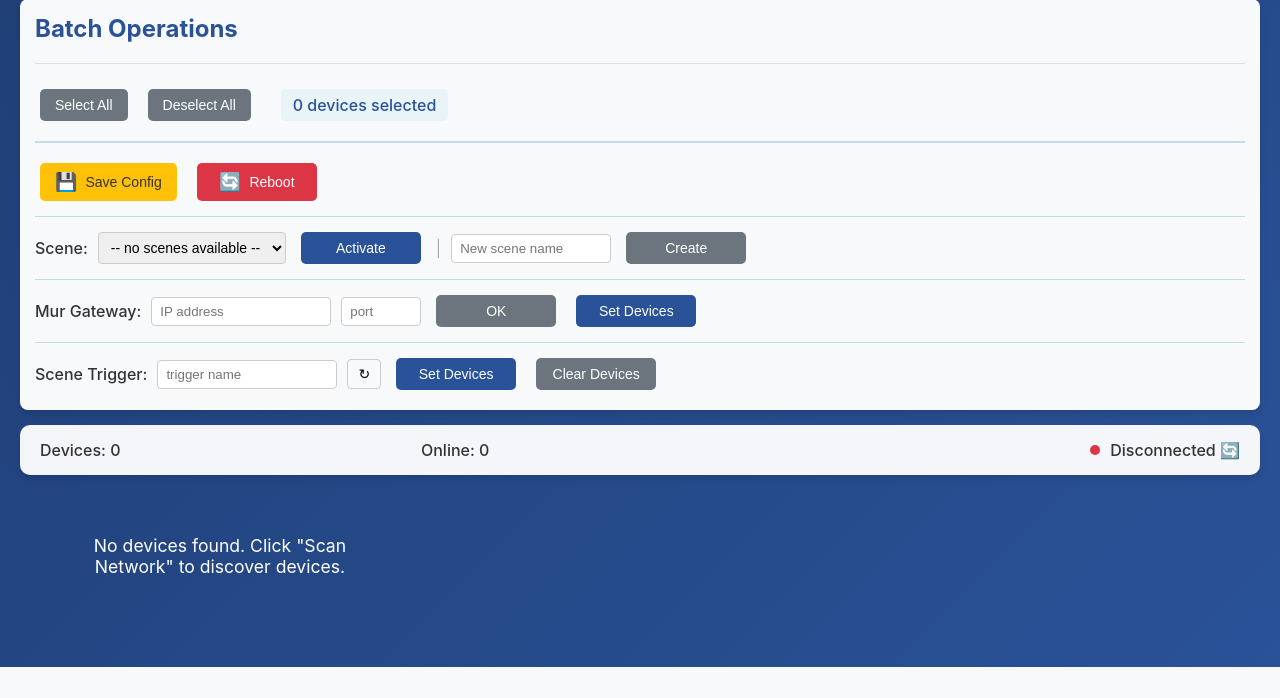
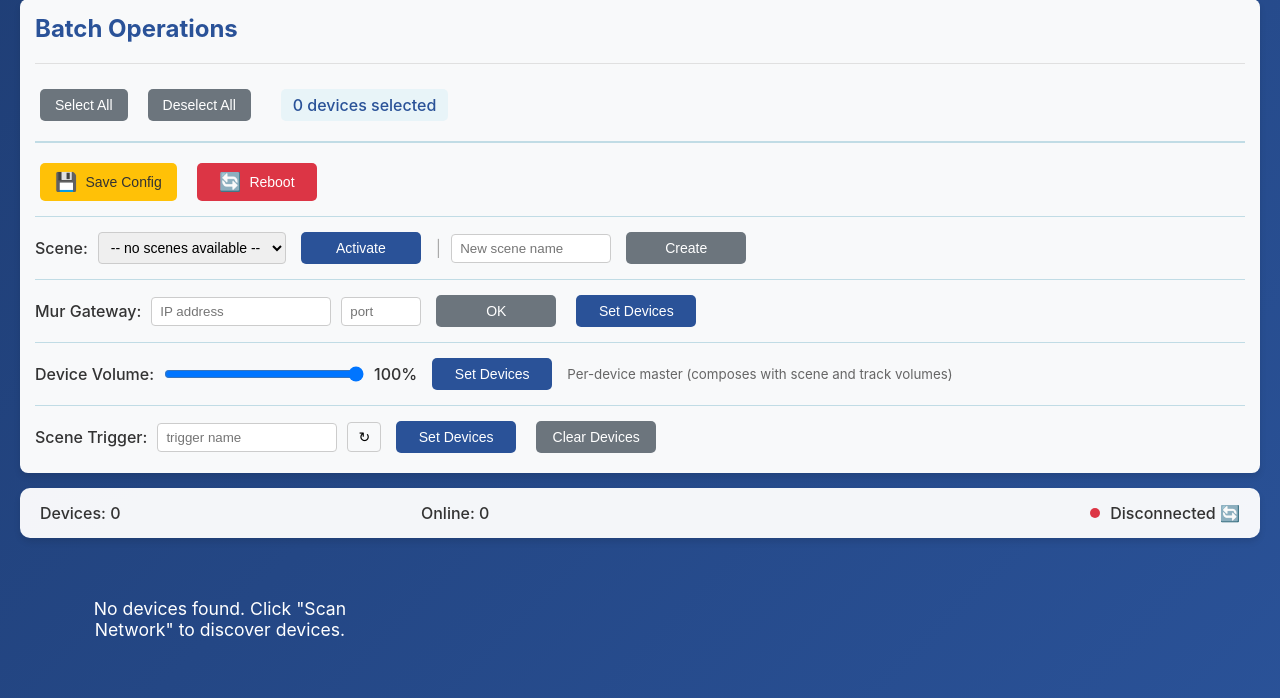
Before and after one commit to bbulkow/Murmura, a Flask app: page / in a window 1280 px wide. Shown: the part 310-1008 px from the top of the page. Before the commit the page ends 977 px from the top, so only its background shows below. Run offline with Flask 3, Linux system fonts and the light colour scheme; data that the repository does not hold is empty.

Commit message:
Create a "global volume" per device that can be changed rapidly and effects all scenes.

```diff
--- a/mur-config-server/app.py
+++ b/mur-config-server/app.py
@@ -994,6 +994,50 @@ def batch_set_mur_gateway():
 # have been removed. Use POST /api/device/<id>/scenes to patch track
 # properties within a scene instead.
 
+@app.route('/api/batch/device-volume', methods=['POST'])
+def batch_set_device_volume():
+    """Set per-device master volume on multiple devices (via /api/device)."""
+    data = request.json
+    device_ids = data.get('device_ids', [])
+    device_volume = data.get('device_volume')
+
+    if device_volume is None:
+        return jsonify({'error': 'Missing required field: device_volume'}), 400
+    try:
+        device_volume = int(device_volume)
+    except (TypeError, ValueError):
+        return jsonify({'error': 'device_volume must be an integer 0-100'}), 400
+    if device_volume < 0 or device_volume > 100:
+        return jsonify({'error': 'device_volume must be between 0 and 100'}), 400
+
+    logger.info(f"Batch setting device_volume to {device_volume} for {len(device_ids)} devices")
+    results = []
+
+    for device_id in device_ids:
+        device = registry.get_device(device_id)
+        if device:
+            try:
+                response = requests.post(
+                    f"http://{device.get('ip_address')}/api/device",
+                    json={'device_volume': device_volume},
+                    timeout=2
+                )
+                if response.status_code == 200:
+                    device['device_volume'] = device_volume
+                    registry.update_device(device)
+                    results.append({'device_id': device_id, 'status': 'success'})
+                    logger.debug(f"Set device_volume on {device_id} to {device_volume}%")
+                else:
+                    results.append({'device_id': device_id, 'status': 'failed'})
+                    logger.warning(f"Failed to set device_volume on {device_id}: HTTP {response.status_code}")
+            except requests.RequestException as e:
+                results.append({'device_id': device_id, 'status': 'error'})
+                logger.error(f"Error setting device_volume on {device_id}: {e}")
+        else:
+            results.append({'device_id': device_id, 'status': 'not_found'})
+
+    return jsonify({'results': results})
+
 @app.route('/api/batch/play', methods=['POST'])
 def batch_control_playback():
     """Control playback for multiple devices via scenes API."""
--- a/mur-config-server/static/js/app.js
+++ b/mur-config-server/static/js/app.js
@@ -117,6 +117,13 @@ function attachEventListeners() {
     document.getElementById('batchSetSceneTriggerBtn').addEventListener('click', batchSetSceneTrigger);
     document.getElementById('batchClearSceneTriggerBtn').addEventListener('click', batchClearSceneTrigger);
     document.getElementById('batchRefreshSceneTriggers').addEventListener('click', refreshBatchSceneTriggerList);
+    document.getElementById('batchSetDeviceVolumeBtn').addEventListener('click', batchSetDeviceVolume);
+    const bdv = document.getElementById('batchDeviceVolumeInput');
+    if (bdv) {
+        bdv.addEventListener('input', () => {
+            document.getElementById('batchDeviceVolumeValue').textContent = bdv.value + '%';
+        });
+    }
 
     // Clear datalist inputs on focus so dropdown shows all options (browser filters by current value)
     document.querySelectorAll('input[list]').forEach(input => {
@@ -146,6 +153,17 @@ function attachEventListeners() {
         modalVolumeValue.textContent = this.value;
         setDeviceGlobalVolume(this.value);
     });
+
+    const modalDeviceVolume = document.getElementById('modalDeviceVolume');
+    const modalDeviceVolumeValue = document.getElementById('modalDeviceVolumeValue');
+    if (modalDeviceVolume && modalDeviceVolumeValue) {
+        modalDeviceVolume.addEventListener('input', function() {
+            modalDeviceVolumeValue.textContent = this.value;
+        });
+        modalDeviceVolume.addEventListener('change', function() {
+            setDeviceDeviceVolume(this.value);
+        });
+    }
 
     // Network config modal controls
     document.querySelector('.close-network').addEventListener('click', closeNetworkModal);
@@ -618,6 +636,22 @@ async function openDeviceModal(device) {
     volumeSlider.value = actualVolume;
     volumeValue.textContent = actualVolume;
 
+    // Device volume (per-device master) — fetched from the device endpoint
+    const deviceVolSlider = document.getElementById('modalDeviceVolume');
+    const deviceVolValue = document.getElementById('modalDeviceVolumeValue');
+    if (deviceVolSlider && deviceVolValue) {
+        const dv = (typeof device.device_volume === 'number') ? device.device_volume : 100;
+        deviceVolSlider.value = dv;
+        deviceVolValue.textContent = dv;
+    }
+    // Fetch fresh device_volume asynchronously (device.device_volume may be stale from registry)
+    fetch(`/api/device/${currentDevice}`).then(r => r.ok ? r.json() : null).then(data => {
+        if (data && typeof data.device_volume === 'number' && deviceVolSlider) {
+            deviceVolSlider.value = data.device_volume;
+            deviceVolValue.textContent = data.device_volume;
+        }
+    }).catch(() => {});
+
     // Display loop information if available
     const loopsSection = document.getElementById('loopsSection');
     const loopsConfig = document.getElementById('loopsConfig');
@@ -826,6 +860,25 @@ async function setDeviceGlobalVolume(volume) {
         }
     } catch (error) {
         console.error('Error setting volume:', error);
+    }
+}
+
+async function setDeviceDeviceVolume(volume) {
+    if (!currentDevice) return;
+    try {
+        const response = await fetch('/api/batch/device-volume', {
+            method: 'POST',
+            headers: {'Content-Type': 'application/json'},
+            body: JSON.stringify({
+                device_ids: [currentDevice],
+                device_volume: parseInt(volume)
+            })
+        });
+        if (!response.ok) {
+            console.error('Failed to set device_volume');
+        }
+    } catch (error) {
+        console.error('Error setting device_volume:', error);
     }
 }
 
@@ -1540,6 +1593,37 @@ async function batchSetGateway() {
     }
 }
 
+// Batch set per-device master volume on selected devices
+async function batchSetDeviceVolume() {
+    const input = document.getElementById('batchDeviceVolumeInput');
+    const volume = parseInt(input.value, 10);
+    if (isNaN(volume) || volume < 0 || volume > 100) {
+        showError('Device volume must be 0-100');
+        return;
+    }
+
+    const targetDevices = Array.from(selectedDevices);
+    if (targetDevices.length === 0) {
+        showError('No devices selected');
+        return;
+    }
+
+    try {
+        const response = await fetch('/api/batch/device-volume', {
+            method: 'POST',
+            headers: {'Content-Type': 'application/json'},
+            body: JSON.stringify({ device_ids: targetDevices, device_volume: volume })
+        });
+        const data = await response.json();
+        const successCount = (data.results || []).filter(r => r.status === 'success').length;
+        showSuccess(`Device volume ${volume}% set on ${successCount}/${targetDevices.length} device(s)`);
+        setTimeout(loadDevices, 1000);
+    } catch (error) {
+        console.error('Error setting device volume:', error);
+        showError('Failed to set device volume');
+    }
+}
+
 // Persist the last-used Mur Gateway to server config
 async function saveLastGateway(ip, port) {
     try {
--- a/mur-config-server/templates/device_detail.html
+++ b/mur-config-server/templates/device_detail.html
@@ -120,6 +120,12 @@
                 <button onclick="hideMurGatewayEdit()" class="btn btn-secondary" style="padding: 4px 12px; font-size: 13px;">Cancel</button>
             </div>
             <div class="info-row" style="margin-top: 10px; display: flex; align-items: center; flex-wrap: wrap; gap: 8px;">
+                <span class="info-label" style="display: inline-block; width: 120px;">Device Volume:</span>
+                <input type="range" id="deviceVolumeSlider" min="0" max="100" value="100" style="width: 220px;">
+                <span id="deviceVolumeValue" style="min-width: 40px; font-weight: 500;">100%</span>
+                <small style="color: #666;">per-device master — composes with scene and track volumes</small>
+            </div>
+            <div class="info-row" style="margin-top: 10px; display: flex; align-items: center; flex-wrap: wrap; gap: 8px;">
                 <span class="info-label" style="display: inline-block; width: 120px;">Scene Trigger:</span>
                 <span id="sceneTriggerDisplay" style="color: #555;">--</span>
                 <button onclick="showSceneTriggerEdit()" class="btn btn-secondary" style="padding: 2px 10px; font-size: 12px;">Set</button>
--- a/mur-config-server/templates/index.html
+++ b/mur-config-server/templates/index.html
@@ -75,6 +75,16 @@
                 </div>
 
                 <div class="batch-action-controls" style="display: flex; gap: 10px; align-items: center; flex-wrap: wrap; margin-top: 10px; padding-top: 10px; border-top: 1px solid #c1dce5;">
+                    <label style="font-weight: 500; white-space: nowrap;">Device Volume:</label>
+                    <input type="range" id="batchDeviceVolumeInput" min="0" max="100" value="100" style="width: 200px;">
+                    <span id="batchDeviceVolumeValue" style="min-width: 40px; font-weight: 500;">100%</span>
+                    <button id="batchSetDeviceVolumeBtn" class="btn btn-batch btn-primary" style="padding: 8px 15px; font-size: 14px;">
+                        Set Devices
+                    </button>
+                    <small style="color: #666;">Per-device master (composes with scene and track volumes)</small>
+                </div>
+
+                <div class="batch-action-controls" style="display: flex; gap: 10px; align-items: center; flex-wrap: wrap; margin-top: 10px; padding-top: 10px; border-top: 1px solid #c1dce5;">
                     <label style="font-weight: 500; white-space: nowrap;">Scene Trigger:</label>
                     <input type="text" id="batchSceneTriggerInput" placeholder="trigger name" list="batchSceneTriggerList" style="width: 180px; padding: 6px 8px; border: 1px solid #ccc; border-radius: 4px;">
                     <datalist id="batchSceneTriggerList"></datalist>
@@ -143,6 +153,12 @@
                         <span class="info-label">Global Volume:</span>
                         <input type="range" id="modalVolume" min="0" max="100">
                         <span id="modalVolumeValue">0</span>%
+                    </div>
+                    <div class="info-row">
+                        <span class="info-label">Device Volume:</span>
+                        <input type="range" id="modalDeviceVolume" min="0" max="100">
+                        <span id="modalDeviceVolumeValue">100</span>%
+                        <small style="margin-left: 10px; color: #666;">per-device master</small>
                     </div>
                 </div>
 
```
Also changed, not shown: HTTP_API.md (+8 -2 lines), device-manager/device_test.py (+17 -0 lines), mur-config-server/static/js/device_detail.js (+46 -3 lines), 6 other files.
